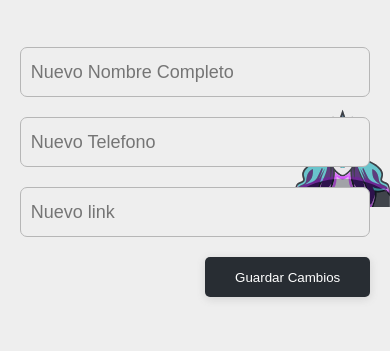
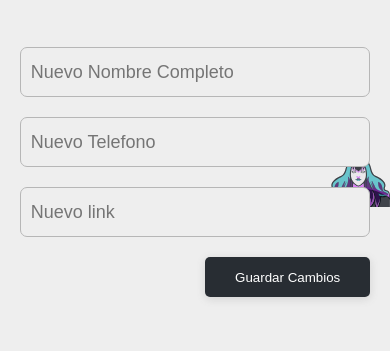
Before and after one commit to GhassanKY/foro_Repositorio, a PHP site: page /editarperfil.php in a window 390 px wide. Shown: the part 637-988 px from the top of the page. Run offline with PHP 8.4, Linux system fonts and the light colour scheme; the visitor is signed in with stand-in values (Sample User, id 1); data that the repository does not hold is empty.

Commit message:
cambio fondo imagen reponsive

```diff
--- a/FRONTEND/css/editarperfil.css
+++ b/FRONTEND/css/editarperfil.css
@@ -283,7 +283,14 @@ left: -300px;
     .guardar{
         height: 40px;
     }
+
+    .fondo-imagen{
+        width: 40%;
+
+    }
+
 }
+
 
 
 @media (max-width:500px) {
```
